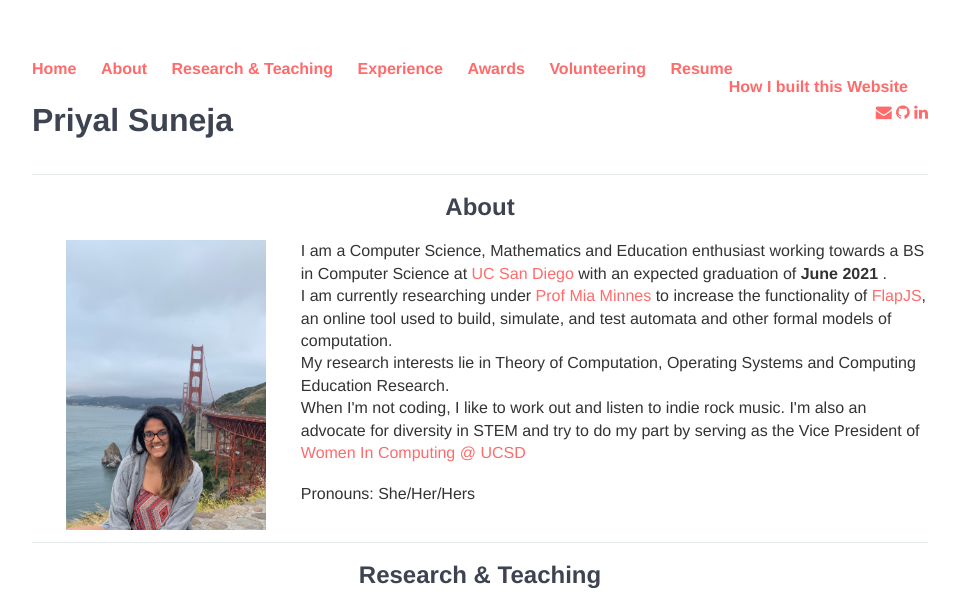
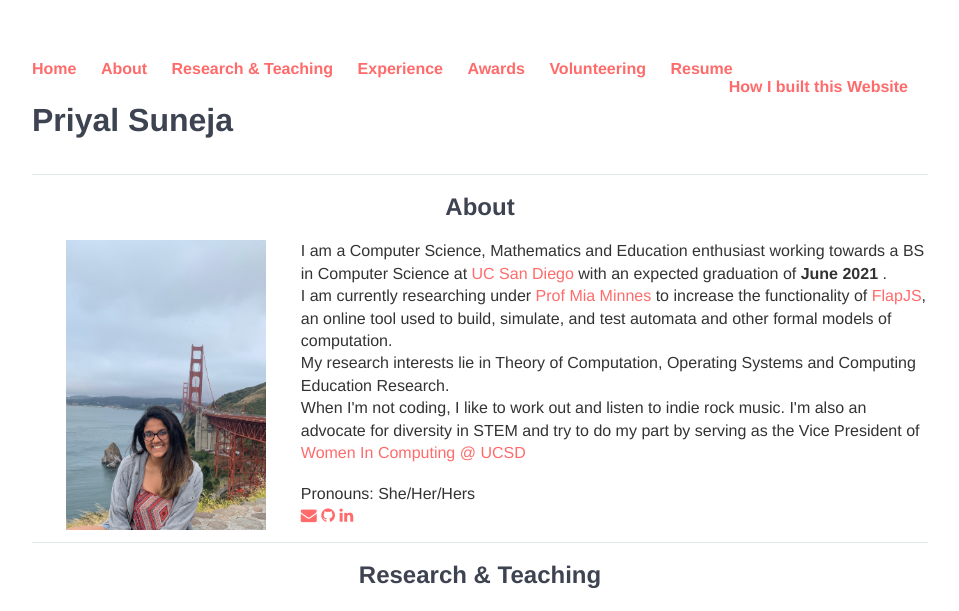
Before and after one commit to p-suneja/p-suneja.github.io, a Jekyll site: the page built from index.html, in a window 1280 px wide. Shown: the top 611 px of the page, without its empty margins (160-1119 px from the left). Built offline with Jekyll 4.4.1, drawn with Linux system fonts in a browser that asks for light colours; nearby versions of some CDN libraries.

Commit message:
Update index.html

```diff
--- a/index.html
+++ b/index.html
@@ -7,12 +7,12 @@
    		<section style="float:left; width: 80%">
 	   		<h1 style="text-align:left; font-size:200%"> Priyal Suneja </h1>
    		</section>
-  		<section style="float:right; width: 20%; text-align:right">
+  		<!--<section style="float:right; width: 20%; text-align:right">
 	   		<p> <a href="mailto:priyalsuneja@gmail.com"><i class="fa fa-envelope"></i></a>
 	    		    <a href="https://github.com/p-suneja"><i class="fa fa-github"></i></a>
 	    		    <a href="https://www.linkedin.com/in/priyalsuneja/"><i class="fa fa-linkedin"></i></a>
 		 	      </p>
-		</section>
+		</section>-->
 	</div>
 	<div style="clear:both"></div>
 </div>
@@ -31,6 +31,10 @@
 			<p> When I'm not coding, I like to work out and listen to indie rock music. I'm also an advocate for diversity in STEM and try to do my part by serving as the Vice President of <a href="http://wic.ucsd.edu/" target="_blank"> Women In Computing @ UCSD</a> </p>
 			<br>
 			<p> Pronouns: She/Her/Hers </p>
+			<p> <a href="mailto:priyalsuneja@gmail.com"><i class="fa fa-envelope"></i></a>
+	    		    <a href="https://github.com/p-suneja"><i class="fa fa-github"></i></a>
+	    		    <a href="https://www.linkedin.com/in/priyalsuneja/"><i class="fa fa-linkedin"></i></a>
+		 	      </p>
 		</section>
 	</div>
 	<div style="clear:both"></div>
```
